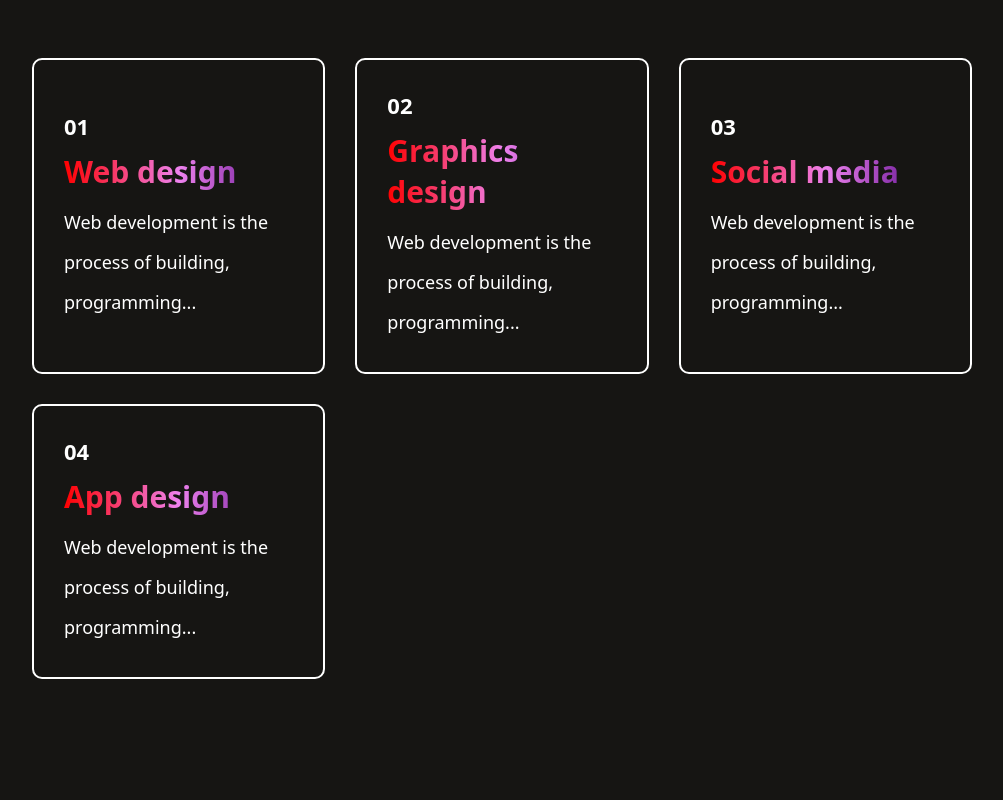
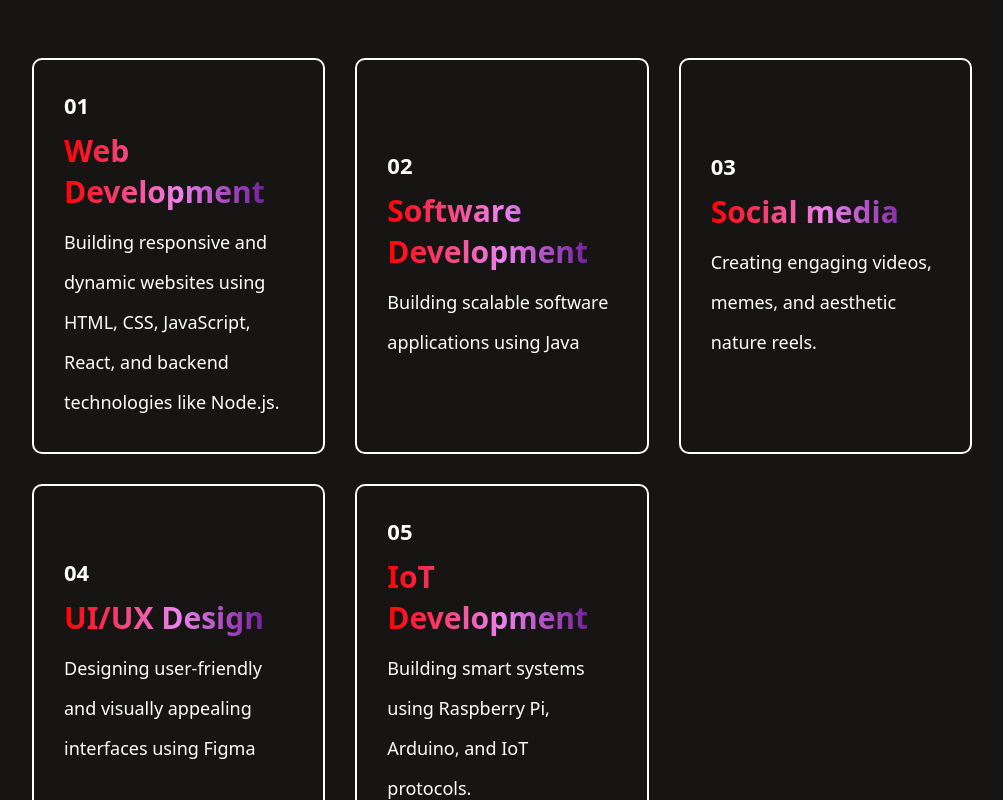
Before and after one commit to gitAbhhi/react_portfolio, a React (Vite) app: page / in a window 1280 px wide. Shown: the part 2240-3040 px from the top of the page, without its empty margins (138-1141 px from the left). Built offline with nearby package versions, Linux system fonts and the light colour scheme.

Commit message:
add services

```diff
--- a/src/assets/Service_data.js
+++ b/src/assets/Service_data.js
@@ -1,23 +1,28 @@
 const Services_Data = [
     {
       s_no: "01",
-      s_name: "Web design",
-      s_desc: "Web development is the process of building, programming..."
+      s_name: "Web Development",
+      s_desc: " Building responsive and dynamic websites using HTML, CSS, JavaScript, React, and backend technologies like Node.js."
     },
     {
       s_no: "02",
-      s_name: "Graphics design",
-      s_desc: "Web development is the process of building, programming..."
+      s_name: "Software Development",
+      s_desc: "Building scalable software applications using Java"
     },
     {
       s_no: "03",
       s_name: "Social media",
-      s_desc: "Web development is the process of building, programming..."
+      s_desc: "Creating engaging videos, memes, and aesthetic nature reels."
     },
     {
       s_no: "04",
-      s_name: "App design",
-      s_desc: "Web development is the process of building, programming..."
+      s_name: "UI/UX Design ",
+      s_desc: "Designing user-friendly and visually appealing interfaces using Figma"
+    },
+    {
+      s_no: "05",
+      s_name: "IoT Development",
+      s_desc: "Building smart systems using Raspberry Pi, Arduino, and IoT protocols."
     }
   ];
   export default Services_Data;
```
